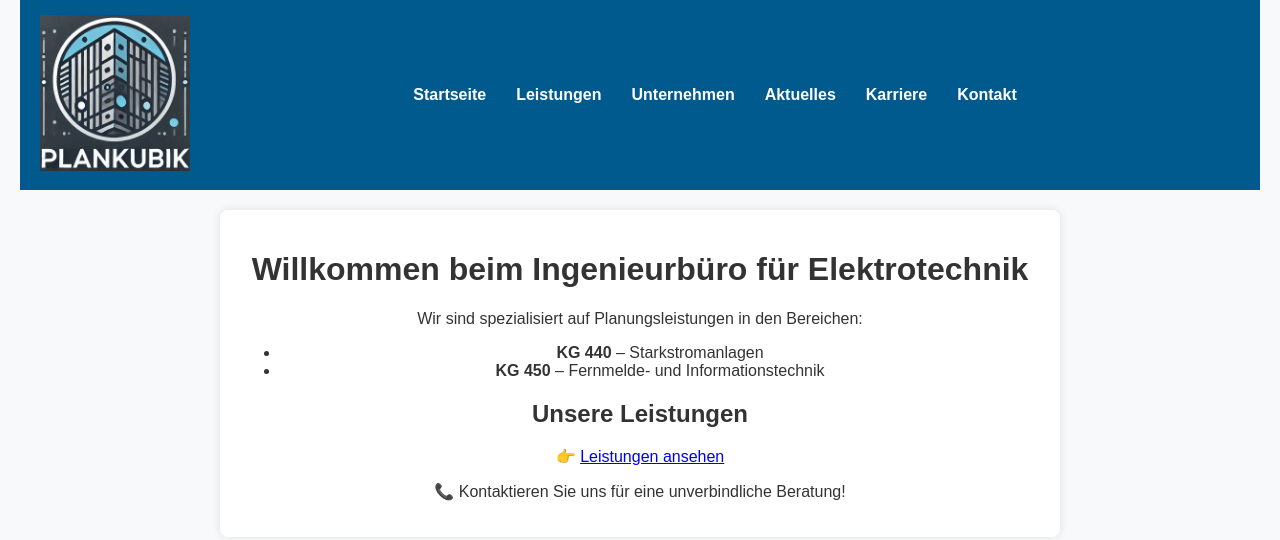
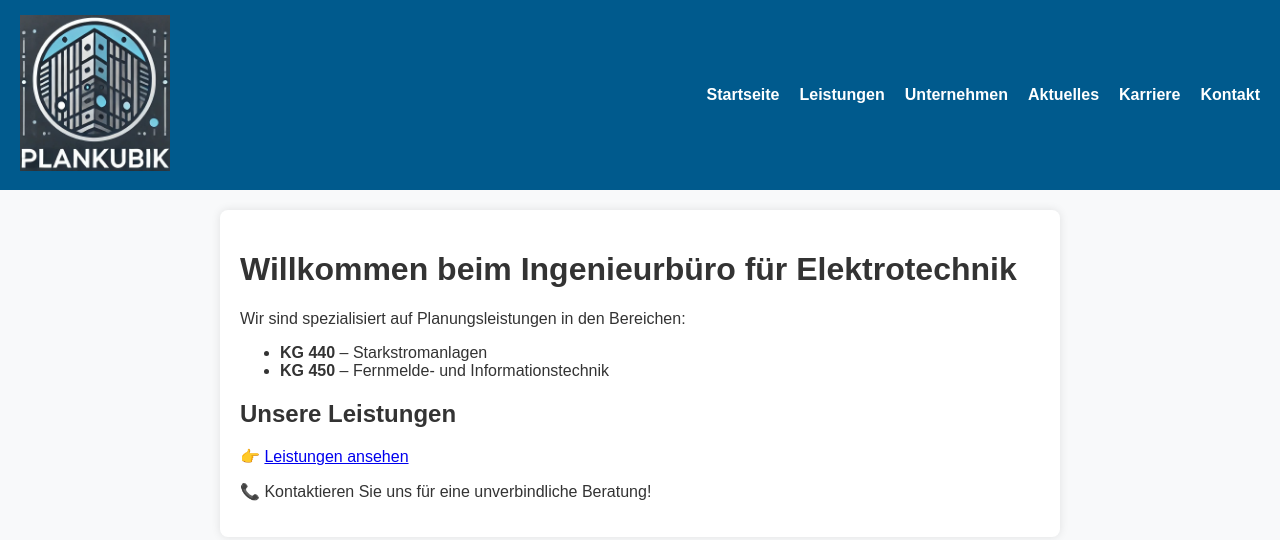
Before and after one commit to KukasLee/ibwebsite, a Jekyll site: the page built from index.md, in a window 1280 px wide. Shown: the top 540 px of the page. Built offline with Jekyll 4.4.1, drawn with Linux system fonts in a browser that asks for light colours.

Commit message:
Add files via upload

```diff
--- a/_layouts/default.html
+++ b/_layouts/default.html
@@ -5,113 +5,45 @@
 		<meta name="viewport" content="width=device-width, initial-scale=1.0">
 		<title>{{ page.title }}</title>
 		<style>
-        body {
-            font-family: Arial, sans-serif;
-            margin: 0;
-            padding: 0;
-            background-color: #f8f9fa;
-            color: #333;
-            display: flex;
-            flex-direction: column;
-            align-items: center; /* Zentriert den Inhalt */
+			body { font-family: Arial, sans-serif; margin: 0; padding: 0; background-color: #f8f9fa; color: #333; }
+
+			/* Header Styling */
+			header { display: flex; justify-content: space-between; align-items: center; padding: 15px 20px; background: #005a8d; color: white; flex-wrap: wrap; }
+			.logo-text { font-size: 26px; font-weight: bold; text-decoration: none; color: white; }
+			.logo-text span { display: block; color: #ffcc00; font-size: 22px; }
+			.logo-text:hover { text-decoration: underline; }
+			img { height: 50px; }
+
+			/* Navigation */
+			nav ul { list-style: none; padding: 0; margin: 0; display: flex; }
+			nav ul li { margin-left: 20px; }
+			nav ul li a { text-decoration: none; color: white; font-weight: bold; }
+			nav ul li a:hover { text-decoration: underline; }
+
+			/* Mobiles Menü */
+			.menu-toggle { display: none; font-size: 30px; cursor: pointer; }
+			nav { display: flex; }
+
+			/* Inhaltsbereich */
+			main { padding: 20px; max-width: 800px; margin: auto; background: white; box-shadow: 0 0 10px rgba(0,0,0,0.1); border-radius: 8px; margin-top: 20px; }
+
+			@media (max-width: 768px) {
+				header { flex-direction: column; text-align: center; }
+				.menu-toggle { display: block; }
+				nav { display: none; width: 100%; text-align: center; }
+				nav ul { flex-direction: column; }
+				nav ul li { margin: 10px 0; }
+				nav.show { display: block; }
+				img { margin-top: 10px; }
 			}
 
-        /* Header Styling */
-        header {
-            width: 100%;
-            max-width: 1200px;
-            display: flex;
-            justify-content: space-between;
-            align-items: center;
-            padding: 15px 20px;
-            background: #005a8d;
-            color: white;
-            flex-wrap: wrap;
-        }
-
-        /* Logo Styling */
-        header a img {
-            width: 150px;       /* Standardbreite */
-            max-width: 100%;    /* Skaliert das Bild automatisch */
+			header img {
+				width: 150px;       /* Standardbreite, hier kannst du den Wert anpassen */
+				max-width: 100%;    /* Stellt sicher, dass das Bild nicht größer als sein Container wird */
 				height: auto;       /* Bewahrt das Seitenverhältnis */
 				}
 
-        /* Navigation */
-        nav {
-            display: flex;
-            justify-content: center;
-            flex-grow: 1; /* Nimmt verbleibenden Platz ein, ohne das Layout zu stören */
-        }
 
-        nav ul {
-            list-style: none;
-            padding: 0;
-            margin: 0;
-            display: flex;
-            justify-content: center; /* Zentriert die Navigation */
-        }
-
-        nav ul li {
-            margin: 0 15px; /* Abstand zwischen den Navigationselementen */
-        }
-
-        nav ul li a {
-            text-decoration: none;
-            color: white;
-            font-weight: bold;
-        }
-
-        nav ul li a:hover {
-            text-decoration: underline;
-        }
-
-        /* Mobiles Menü */
-        .menu-toggle {
-            display: none;
-            font-size: 30px;
-            cursor: pointer;
-        }
-
-        @media (max-width: 768px) {
-            header {
-                flex-direction: column;
-                text-align: center;
-            }
-
-            .menu-toggle {
-                display: block;
-            }
-
-            nav {
-                display: none;
-                width: 100%;
-                text-align: center;
-            }
-
-            nav ul {
-                flex-direction: column;
-            }
-
-            nav ul li {
-                margin: 10px 0;
-            }
-
-            nav.show {
-                display: block;
-            }
-        }
-
-        /* Inhaltsbereich */
-        main {
-            width: 100%;
-            max-width: 800px; /* Begrenzt die Breite für bessere Lesbarkeit */
-            padding: 20px;
-            background: white;
-            box-shadow: 0 0 10px rgba(0,0,0,0.1);
-            border-radius: 8px;
-            margin-top: 20px;
-            text-align: center; /* Inhalt zentrieren */
-        }
 		</style>
 		<script>
 			function toggleMenu() {
@@ -135,7 +67,10 @@
 					<li><a href="{{ item.url }}">{{ item.title }}</a></li>
 				{% endfor %}
 			</ul>
+
 		</nav>
+
+
 	</header>
 
 	<main>
```
Lines whose indentation alone changed are shown as unchanged.
